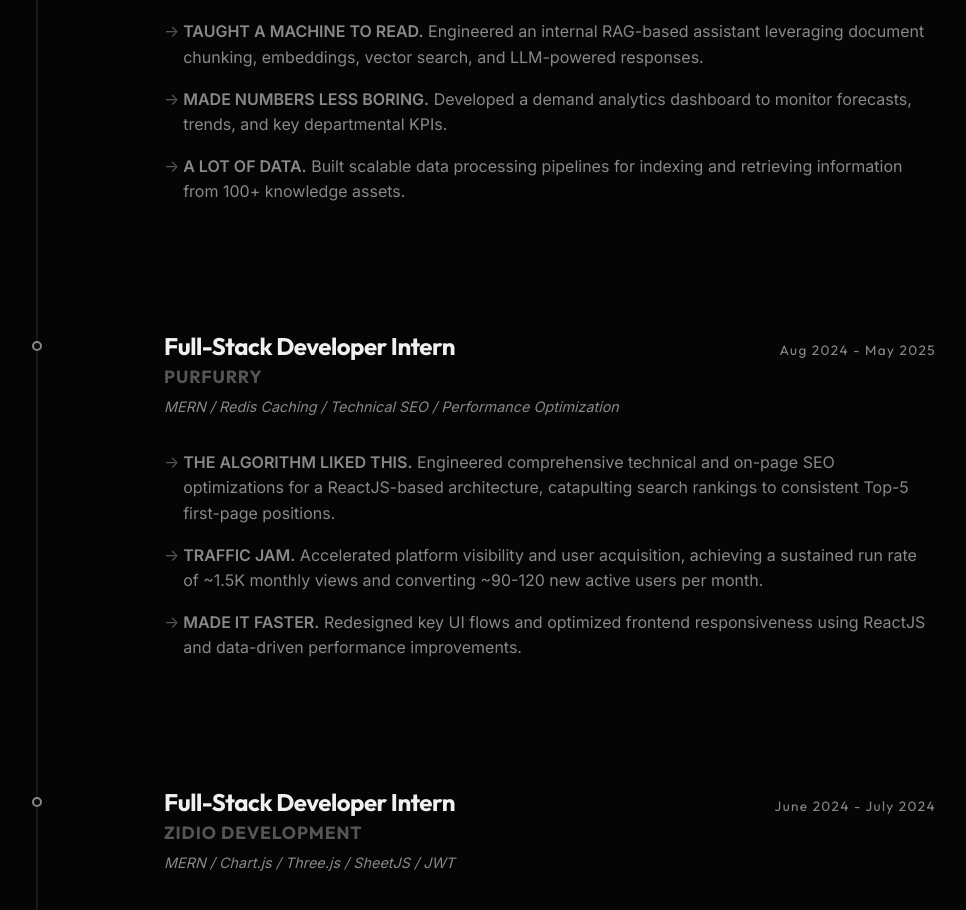
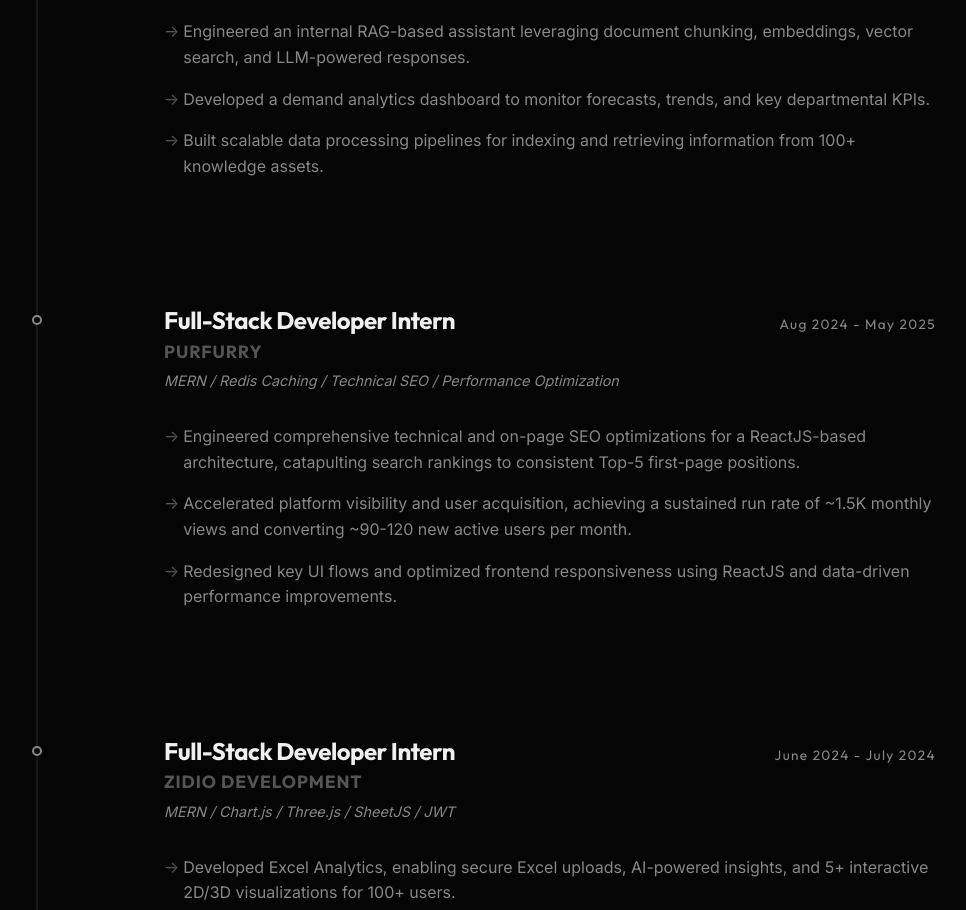
Before and after one commit to suryadash0967/Portfolio, a React (Vite) app: page / in a window 1280 px wide. Shown: the part 3800-4710 px from the top of the page, without its empty margins (154-1120 px from the left). Built offline with nearby package versions, Linux system fonts and the light colour scheme.

Commit message:
feat: add Experience component with GSAP timeline animations

```diff
--- a/src/components/Experience/Experience.jsx
+++ b/src/components/Experience/Experience.jsx
@@ -12,9 +12,9 @@ const experiences = [
     date: 'May 2025 - July 2025',
     tech: 'ReactJS, NextJS, NodeJS, Python, FastAPI, RAG, FAISS/ChromaDB',
     points: [
-      { title: 'TAUGHT A MACHINE TO READ.', desc: 'Engineered an internal RAG-based assistant leveraging document chunking, embeddings, vector search, and LLM-powered responses.' },
-      { title: 'MADE NUMBERS LESS BORING.', desc: 'Developed a demand analytics dashboard to monitor forecasts, trends, and key departmental KPIs.' },
-      { title: 'A LOT OF DATA.', desc: 'Built scalable data processing pipelines for indexing and retrieving information from 100+ knowledge assets.' }
+      { desc: 'Engineered an internal RAG-based assistant leveraging document chunking, embeddings, vector search, and LLM-powered responses.' },
+      { desc: 'Developed a demand analytics dashboard to monitor forecasts, trends, and key departmental KPIs.' },
+      { desc: 'Built scalable data processing pipelines for indexing and retrieving information from 100+ knowledge assets.' }
     ]
   },
   {
@@ -23,9 +23,9 @@ const experiences = [
     date: 'Aug 2024 - May 2025',
     tech: 'MERN / Redis Caching / Technical SEO / Performance Optimization',
     points: [
-      { title: 'THE ALGORITHM LIKED THIS.', desc: 'Engineered comprehensive technical and on-page SEO optimizations for a ReactJS-based architecture, catapulting search rankings to consistent Top-5 first-page positions.' },
-      { title: 'TRAFFIC JAM.', desc: 'Accelerated platform visibility and user acquisition, achieving a sustained run rate of ~1.5K monthly views and converting ~90-120 new active users per month.' },
-      { title: 'MADE IT FASTER.', desc: 'Redesigned key UI flows and optimized frontend responsiveness using ReactJS and data-driven performance improvements.' }
+      { desc: 'Engineered comprehensive technical and on-page SEO optimizations for a ReactJS-based architecture, catapulting search rankings to consistent Top-5 first-page positions.' },
+      { desc: 'Accelerated platform visibility and user acquisition, achieving a sustained run rate of ~1.5K monthly views and converting ~90-120 new active users per month.' },
+      { desc: 'Redesigned key UI flows and optimized frontend responsiveness using ReactJS and data-driven performance improvements.' }
     ]
   },
   {
@@ -34,8 +34,8 @@ const experiences = [
     date: 'June 2024 - July 2024',
     tech: 'MERN / Chart.js / Three.js / SheetJS / JWT',
     points: [
-      { title: 'BROWSER-BASED MAGIC.', desc: 'Developed Excel Analytics, enabling secure Excel uploads, AI-powered insights, and 5+ interactive 2D/3D visualizations for 100+ users.' },
-      { title: 'OUTSOURCED TO AI.', desc: 'Leveraged Gemini Flash LLM for automated semantic analysis of unstructured Excel data, generating business insights with 95% accuracy.' }
+      { desc: 'Developed Excel Analytics, enabling secure Excel uploads, AI-powered insights, and 5+ interactive 2D/3D visualizations for 100+ users.' },
+      { desc: 'Leveraged Gemini Flash LLM for automated semantic analysis of unstructured Excel data, generating business insights with 95% accuracy.' }
     ]
   }
 ];
@@ -123,7 +123,7 @@ export default function Experience() {
 
                 <ul className={styles.points}>
                   {exp.points.map((point, i) => (
-                    <li key={i}><strong>{point.title}</strong> {point.desc}</li>
+                    <li key={i}>{point.desc}</li>
                   ))}
                 </ul>
               </div>
```
